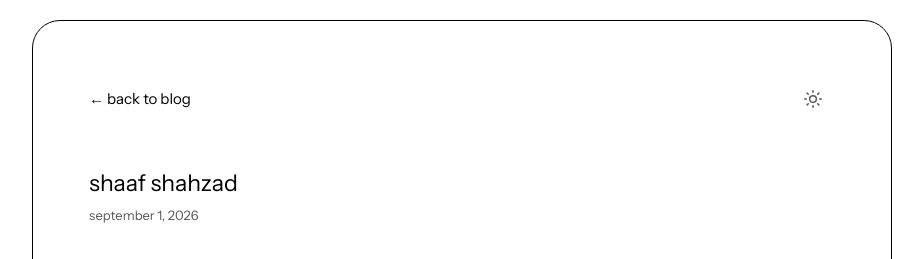
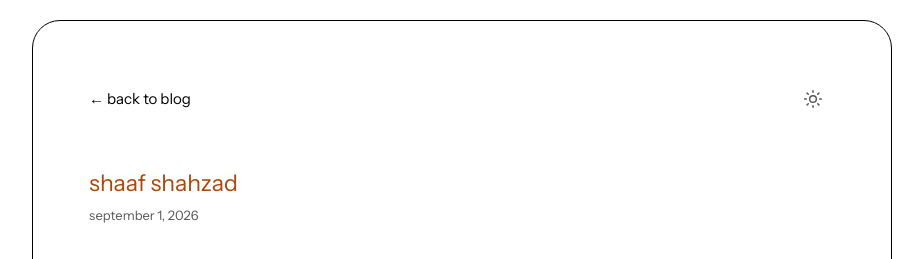
Before and after one commit to shaafshahzad/portfolio-2026, a Next.js app: page /blog/shaaf-shahzad in a window 1280 px wide. Shown: the top 259 px of the page, without its empty margins (178-1101 px from the left). Built offline with nearby package versions, Linux system fonts and the light colour scheme.

Commit message:
Sync blog title accent colors

```diff
--- a/app/blog/fresh-first/page.tsx
+++ b/app/blog/fresh-first/page.tsx
@@ -174,7 +174,7 @@ export default function FreshFirstPost() {
       </div>
 
       <header className="article-header">
-        <h1>fresh first</h1>
+        <h1 className="accent-cycle">fresh first</h1>
         <p className="entry-meta">september 22, 2026</p>
       </header>
 
--- a/app/blog/page.tsx
+++ b/app/blog/page.tsx
@@ -33,7 +33,7 @@ export default function Blog() {
         </Link>
         <ThemeSelect />
       </div>
-      <h1>blog</h1>
+      <h1 className="accent-cycle">blog</h1>
       <ol className="blog-list">
         {entries.map((entry) => (
           <li key={entry.href}>
--- a/app/blog/shaaf-shahzad/page.tsx
+++ b/app/blog/shaaf-shahzad/page.tsx
@@ -166,7 +166,7 @@ export default function ShaafShahzadPost() {
       </div>
 
       <header className="article-header">
-        <h1>shaaf shahzad</h1>
+        <h1 className="accent-cycle">shaaf shahzad</h1>
         <p className="entry-meta">september 1, 2026</p>
       </header>
 
```
